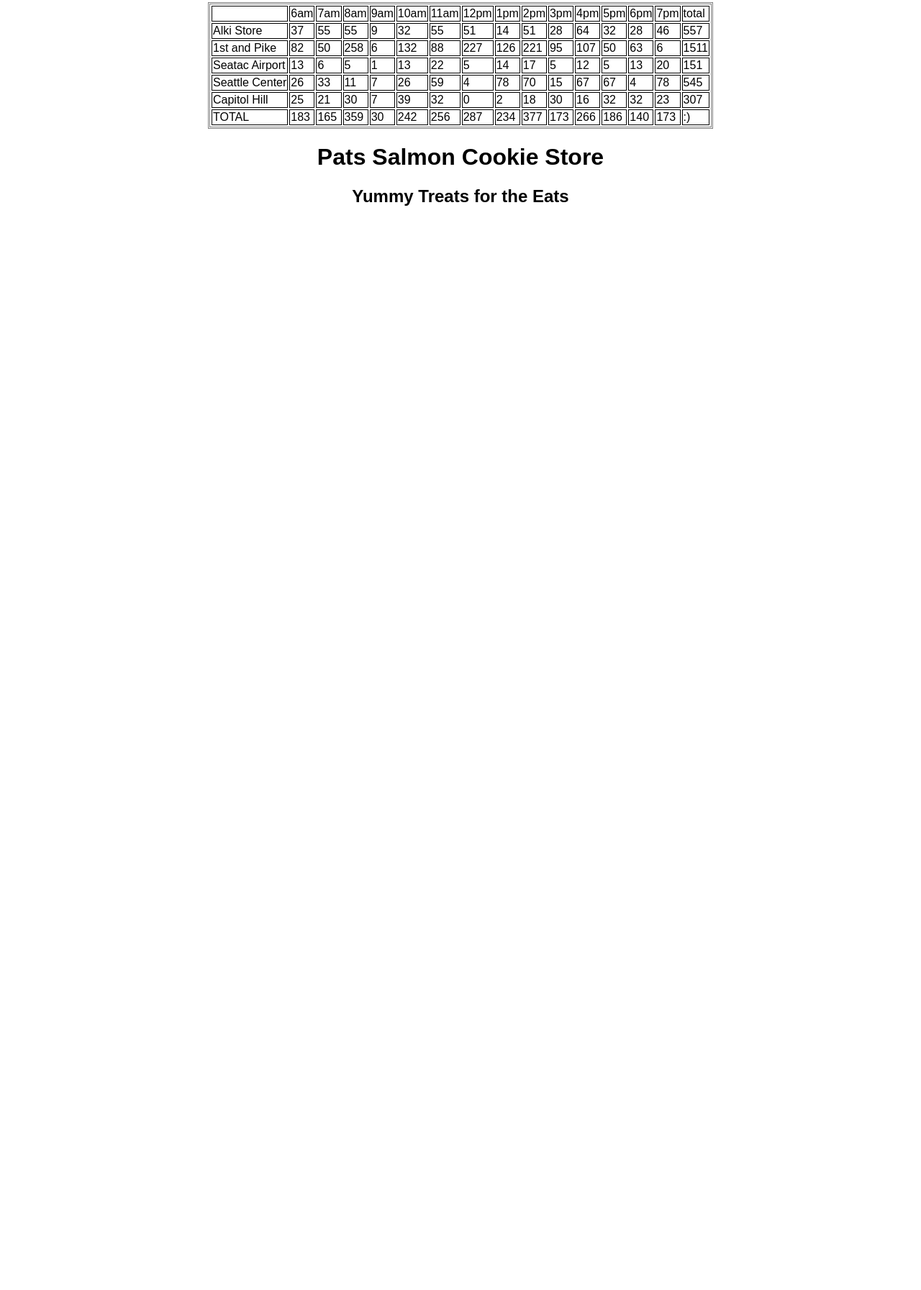
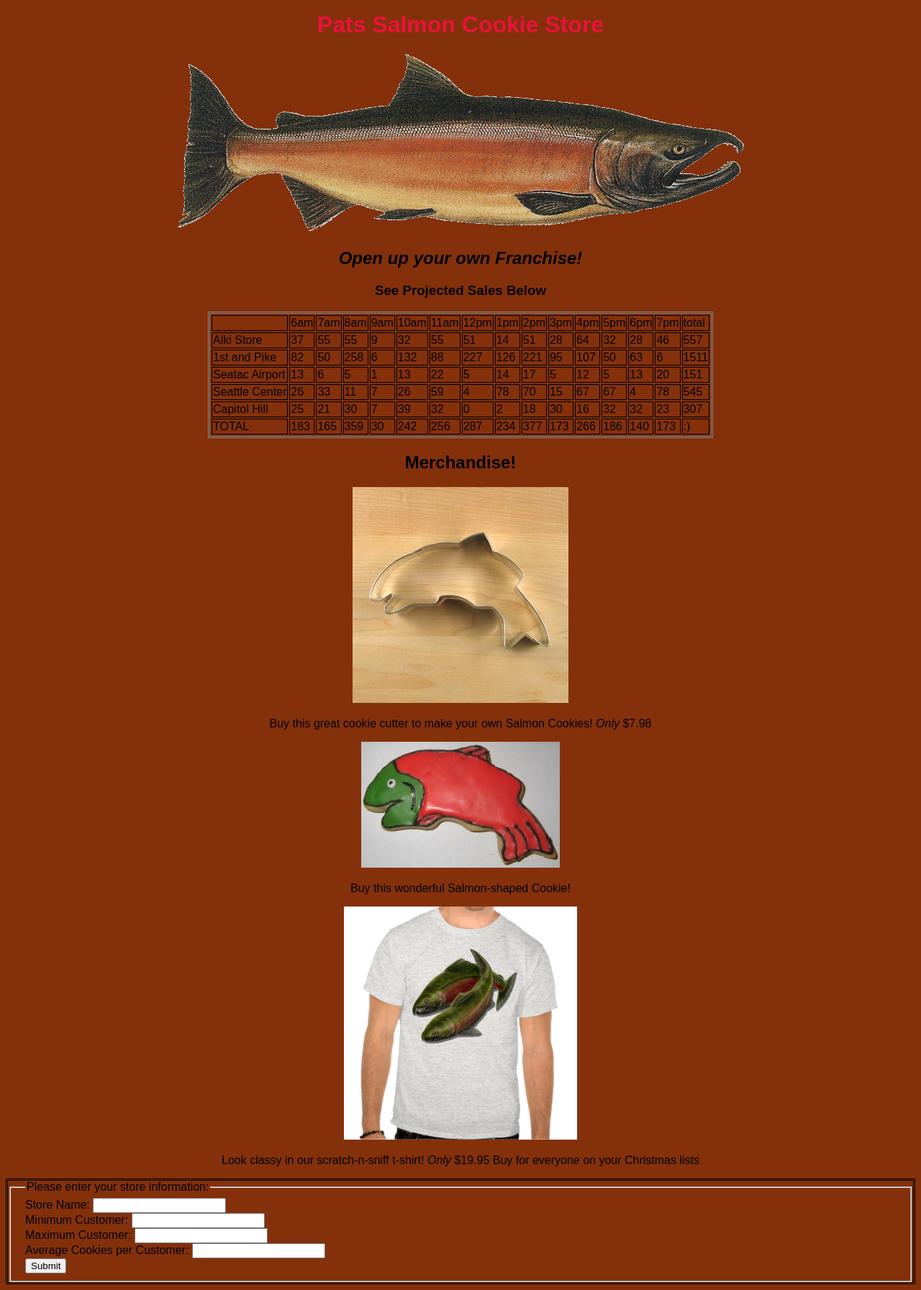
Before and after one commit to tamarushin/Salmon-Cookies, a plain HTML site: page sales.html in a window 1280 px wide. Shown: the part 5-1798 px from the top of the page at 72% size. Before the commit the page ends 800 px from the top, so only its background shows below. Drawn offline with Linux system fonts and the light colour scheme.

Commit message:
finished form

```diff
--- a/constructorFunctionsApp.js
+++ b/constructorFunctionsApp.js
@@ -115,3 +115,23 @@ tdData2 = tdData2 + '<td>' + ':)' + '</td>';
 myRow2 = document.createElement('tr');
 myRow2.innerHTML = tdData2;
 el.appendChild(myRow2);
+
+function generateStoreData(event){
+  event.preventDefault();
+  var theFormItself = event.target;
+  var storeNameInput = theFormItself.elements['store-name-input'].value;
+  var minCustomerInput = theFormItself.elements['min-cust-input'].value;
+  var maxCustomerInput = theFormItself.elements['max-cust-input'].value;
+  var avgCookiesInput = theFormItself.elements['avgCookies-input'].value;
+
+  var formStore = new Store(storeNameInput, minCustomerInput, maxCustomerInput, avgCookiesInput);
+
+  var footerTds = document.getElementById('footerElement').childNodes;
+  for (var i = 1; i < footerTds.length - 1; i++) {
+    footerTds[i].textContent = cookieHourTotals[i - 1];
+  }
+  footerTds[footerTds.length - 1].textContent = totalSum(cookieHourTotals);
+  form.reset();
+};
+var form = document.getElementById('theForm');
+form.addEventListener('submit', generateStoreData);
--- a/sales.html
+++ b/sales.html
@@ -8,22 +8,49 @@
     <link href='https://fonts.googleapis.com/css?family=Inconsolata'>
   </head>
   <body>
+    <header>
+      <h1>Pats Salmon Cookie Store</h1>
+    </header id='header'>
+
+    <div>
+      <img src="./images/salmon.png"/>
+    </div id='logo'>
+
+    <h2><i>Open up your own Franchise!</i></h2>
+    <h3>See Projected Sales Below</h3>
     <table>
       <thead id='storeHours'></thead>
       <tbody id='allStores'></tbody>
     </table>
+    <div>
+      <h2>Merchandise!</h2>
+      <img src="./images/cutter.jpeg"/>
+      <p>Buy this great cookie cutter to make your own Salmon Cookies! <i>Only</i>    $7.98</p>
 
+      <img src="./images/frosted-cookie.jpg"/>
+      <p>Buy this wonderful Salmon-shaped Cookie!</p>
+
+      <img src="./images/shirt.jpg"/>
+      <p>Look classy in our scratch-n-sniff t-shirt! <i>Only</i>  $19.95 Buy for everyone on your Christmas lists</p>
+
+    </div>
+
+<html>
+  <body>
     <form action="/my-handling-form-page" method="post">
-
+      <fieldset>
+          <legend>Please enter your store information:</legend>
+          <label>Store Name:</label>
+          <input type="text" name="store-name-input" required /> <br />
+          <label>Minimum Customer:</label>
+          <input type="text" name="min-cust-input" min="1" required /> <br />
+          <label>Maximum Customer:</label>
+          <input type="text" name="max-cust-input" required /> <br />
+          <label>Average Cookies per Customer:</label>
+          <input type="text" name="avgCookies-input" min="1" required /> <br />
+          <input type="submit" name="newStoreData" value="Submit">
+      </fieldset>
     </form>
-    <header>
-      <h1>Pats Salmon Cookie Store</h1>
-
-    </header id='header'>
-
-    <h2>Yummy Treats for the Eats</h2>
-    <script src="constructorFunctionsApp.js"></script>
   </body>
-
+  <script src="constructorFunctionsApp.js"></script>
 </html>
-<html>
--- a/style.css
+++ b/style.css
@@ -1,10 +1,24 @@
 body {
   font-family: fantasy;
+    color: black;
+    background-color: #84310b;
+  }
+header {
+  text-align: center;
+  font-family: fantasy;
+  color: black;
+}
+div {
+  text-align: center;
 }
 h1 {
   text-align: center;
+  color: #e91339;
 }
 h2 {
+  text-align: center;
+}
+h3 {
   text-align: center;
 }
 fieldset {
@@ -26,3 +40,14 @@ table {
 td {
   border: solid 1px black;
 }
+
+form {
+  margin: auto;
+  border-top-style: double;
+  border-left-style: double;
+  border-right-style: double;
+  border-bottom-style: double;
+}
+footer {
+  text-align: center;
+}
```
Also changed, not shown: index.html (+40 -9 lines).
